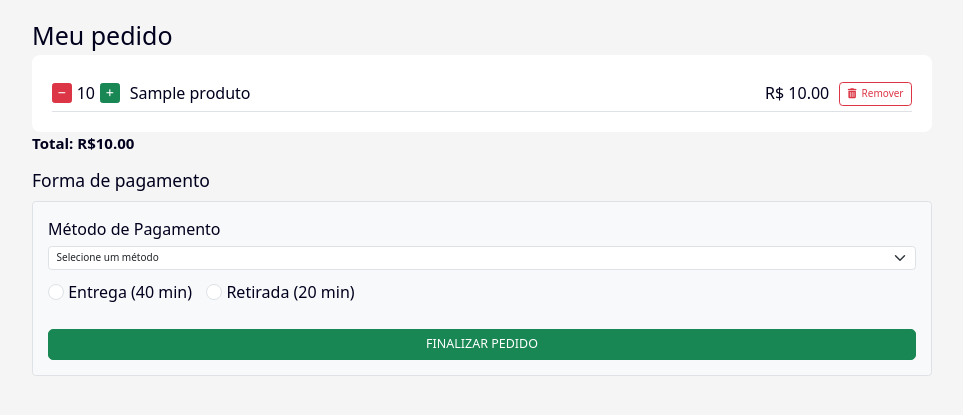
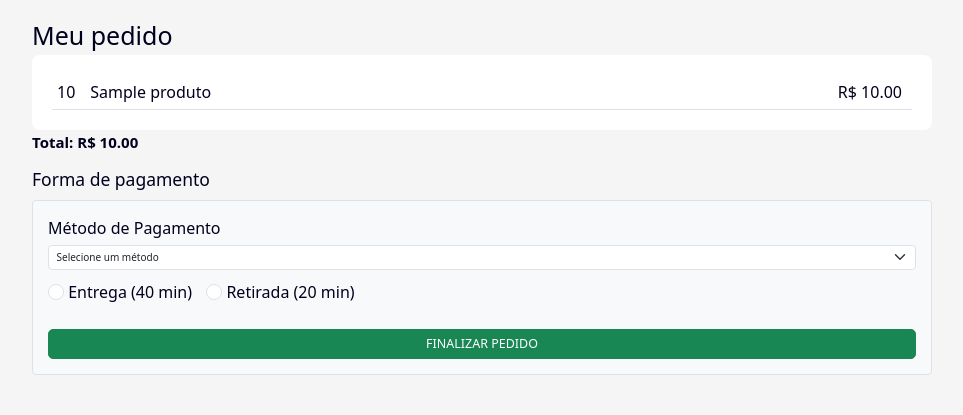
Before and after one commit to rodrigues-renato/pizzaria, a Django app: page /pedido/finalizar_pedido/ in a window 1280 px wide. Shown: the part 44-459 px from the top of the page, without its empty margins (158-1121 px from the left). Run offline with Django 5.2, Linux system fonts and the light colour scheme; a user stored in the database is signed in; tables that the repository leaves empty hold one stand-in row (values such as "Sample post"); some libraries are stand-ins or nearby versions.

Commit message:
Resolvidos os bugs na finalização do pedido

```diff
--- a/menu/templates/menu/carrinho.html
+++ b/menu/templates/menu/carrinho.html
@@ -11,7 +11,7 @@
             </a>
         </div>
     {% else %}
-        <div id="finalizar_pedido" class="d-flex justify-content-between align-items-center mt-4 p-3 border rounded bg-light">
+        <div id="finalizar-pedido" class="d-flex justify-content-between align-items-center mt-4 p-3 border rounded bg-light">
             <span class="fs-4 fw-bold">O carrinho está vazio!</span>
         </div>
     {% endif %}
--- a/pedidos/templates/pedidos/finalizar_pedido.html
+++ b/pedidos/templates/pedidos/finalizar_pedido.html
@@ -3,9 +3,26 @@
     {% block title %}Finalizar pedido{% endblock title %}
 
 {% block content %}
+<div id="finalizar-pedido-total">
     <h2 class="display-6">Meu pedido</h2>
-    {% include "carrinho_detalhado.html" %}
-    <p class="fs-4 fw-bold">Total: R${{ subtotal|floatformat:2 }}</p>
+    {% comment %} {% include "carrinho_detalhado.html" %} {% endcomment %}
+    <div id="item-carrinho-pedido" class="menu">
+        {% for item in item_carrinho %}
+        <div id="menu-item-{{ item.produto.id }}-pedido" class="menu-item d-flex justify-content-between align-items-center py-2 border-bottom">
+            <div class="menu-details d-flex align-items-center flex-grow-1">
+                <div class="quantity-controls d-flex align-items-center me-3">
+                    <span id="quantidade-{{ item.produto.id }}-pedido" class="quantity mx-2">{{ item.quantidade }}</span>
+                </div>
+                <span class="product-name flex-grow-1">{{ item.produto.nome }}</span>
+                <span id="total-{{ item.produto.id }}-pedido" class="product-total me-3">R$ {{ item.get_total|floatformat:2 }}</span>
+            </div>
+        </div>
+
+        {% endfor %}
+
+    </div>
+
+    <span id="valor-total-pedido" class="fs-4 fw-bold">Total: R$ {{ subtotal|floatformat:2|default:"0.00" }}</span>
     <h3 class="mt-4">Forma de pagamento</h3>
 
     <div class="mt-3">
@@ -59,6 +76,7 @@
             </div>
 
             <button type="submit" class="btn btn-success btn-lg w-100 mt-4">FINALIZAR PEDIDO</button>
+        </div>
             <script>
                 document.addEventListener("DOMContentLoaded", function() {
                     const radioEntrega = document.getElementById('entrega');
--- a/templates/carrinho_detalhado.html
+++ b/templates/carrinho_detalhado.html
@@ -1,19 +1,19 @@
 <div id="item-carrinho" class="menu">
     {% csrf_token %}
     {% for item in item_carrinho %}
-        <div id="menu-item-{{ item.produto.id }}" class="menu-item d-flex justify-content-between align-items-center py-2 border-bottom">
+        <div id="menu-item-{{ item.produto.id }}-carrinho" class="menu-item d-flex justify-content-between align-items-center py-2 border-bottom">
             <div class="menu-details d-flex align-items-center flex-grow-1">
                 <div class="quantity-controls d-flex align-items-center me-3">
                     <a href="{% url 'menu:remover_do_carrinho' item.produto.id %}" class="btn btn-danger btn-sm btn-ajax">
                         <i class="fas fa-minus"></i>
                     </a>
-                    <span id="quantidade-{{ item.produto.id }}" class="quantity mx-2">{{ item.quantidade }}</span>
+                    <span id="quantidade-{{ item.produto.id }}-carrinho" class="quantity mx-2">{{ item.quantidade }}</span>
                     <a href="{% url 'menu:adicionar_ao_carrinho' item.produto.id %}" class="btn btn-success btn-sm btn-ajax">
                         <i class="fas fa-plus"></i>
                     </a>
                 </div>
                 <span class="product-name flex-grow-1">{{ item.produto.nome }}</span>
-                <span id="total-{{ item.produto.id }}" class="product-total me-3">R$ {{ item.get_total|floatformat:2 }}</span>
+                <span id="total-{{ item.produto.id }}-carrinho" class="product-total me-3">R$ {{ item.get_total|floatformat:2 }}</span>
             </div>
             <div class="remove-action">
                 <a href="{% url 'menu:excluir_do_carrinho' item.produto.id %}" class="btn btn-outline-danger btn-ajax">
--- a/templates/static/menu/js/carrinho.js
+++ b/templates/static/menu/js/carrinho.js
@@ -1,12 +1,14 @@
+const URL_FINALIZAR_PEDIDO = "/pedido/finalizar_pedido/";
+
 function createMenuItem(productId, data) {
   return `
-    <div id="menu-item-${productId}" class="menu-item d-flex justify-content-between align-items-center py-2 border-bottom">
+    <div id="menu-item-${productId}-carrinho" class="menu-item d-flex justify-content-between align-items-center py-2 border-bottom">
         <div class="menu-details d-flex align-items-center flex-grow-1">
             <div class="quantity-controls d-flex align-items-center me-3">
                 <a href="/menu/remover_do_carrinho/${productId}/" class="btn btn-danger btn-sm btn-ajax">
                     <i class="fas fa-minus"></i>
                 </a>
-                <span id="quantidade-${productId}" class="quantity mx-2">${
+                <span id="quantidade-${productId}-carrinho" class="quantity mx-2">${
     data.quantidade
   }</span>
                 <a href="/menu/adicionar_ao_carrinho/${productId}/" class="btn btn-success btn-sm btn-ajax">
@@ -14,7 +16,7 @@ function createMenuItem(productId, data) {
                 </a>
             </div>
             <span class="product-name flex-grow-1">${data.produto_nome}</span>
-            <span id="total-${productId}" class="product-total me-3">R$ ${parseFloat(
+            <span id="total-${productId}-carrinho" class="product-total me-3">R$ ${parseFloat(
     data.total
   ).toFixed(2)}</span>
         </div>
@@ -30,13 +32,30 @@ function createMenuItem(productId, data) {
 document.addEventListener("DOMContentLoaded", function () {
   function updateCartUI(data) {
     const productId = data.produto_id;
-    const quantityElement = document.querySelector(`#quantidade-${productId}`);
-    const totalElement = document.querySelector(`#total-${productId}`);
-    let menuItem = document.querySelector(`#menu-item-${productId}`);
+    const quantityCartElement = document.querySelector(
+      `#quantidade-${productId}-carrinho`
+    );
+    const quantityOrderElement = document.querySelector(
+      `#quantidade-${productId}-pedido`
+    );
+    const totalCartElement = document.querySelector(
+      `#total-${productId}-carrinho`
+    );
+    const totalOrderElement = document.querySelector(
+      `#total-${productId}-pedido`
+    );
+    let menuCartItem = document.querySelector(
+      `#menu-item-${productId}-carrinho`
+    );
+    const menuOrderItem = document.querySelector(
+      `#menu-item-${productId}-pedido`
+    );
     let totalPrice = document.querySelector(`#valor-total`);
+    let totalOrderPrice = document.querySelector(`#valor-total-pedido`);
     let finalizeOrder = document.querySelector(`#finalizar-pedido`);
     let cartItens = document.querySelector(`#item-carrinho`);
-
+    let cartOrderItens = document.querySelector(`#item-carrinho-pedido`);
+    let finalizeOrderTotal = document.querySelector(`#finalizar-pedido-total`);
     const cartAmount = document.querySelector(`#qtd-item-carrinho`);
     cartAmount.textContent = data.qtd_item_carrinho;
 
@@ -49,7 +68,7 @@ document.addEventListener("DOMContentLoaded", function () {
       cartItens.className = "menu";
       document.querySelector(".offcanvas-body").appendChild(cartItens);
       cartItens.innerHTML = createMenuItem(productId, data);
-      menuItem = document.querySelector(`#menu-item-${productId}`);
+      menuCartItem = document.querySelector(`#menu-item-${productId}-carrinho`);
       // Apaga a div da parte inferior, que neste momento está dizendo que o Carrinho está vazio!
       // e a cria novamente, pronta para exibir o valor total e o link para finalizar o pedido
       finalizeOrder.remove();
@@ -60,7 +79,7 @@ document.addEventListener("DOMContentLoaded", function () {
       document.querySelector(".offcanvas-body").appendChild(finalizeOrder);
     }
 
-    if (data.quantidade == 1 && !menuItem) {
+    if (data.quantidade == 1 && !menuCartItem) {
       // Cria no carrinho a div dos itens que foram adicionados pela primeira vez
       cartItens.innerHTML += createMenuItem(productId, data);
     }
@@ -80,21 +99,39 @@ document.addEventListener("DOMContentLoaded", function () {
       totalPrice = document.querySelector(`#valor-total`);
     }
 
-    if (quantityElement) {
+    if (quantityCartElement) {
       if (data.quantidade > 0) {
-        quantityElement.textContent = data.quantidade;
-        totalElement.textContent = `R$ ${parseFloat(data.total).toFixed(2)}`;
+        quantityCartElement.textContent = data.quantidade;
+        if (quantityOrderElement) {
+          quantityOrderElement.textContent = data.quantidade;
+        }
+        totalCartElement.textContent = `R$ ${parseFloat(data.total).toFixed(
+          2
+        )}`;
+        if (totalOrderElement) {
+          totalOrderElement.textContent = `R$ ${parseFloat(data.total).toFixed(
+            2
+          )}`;
+        }
       } else {
-        menuItem.remove();
+        menuCartItem.remove();
+        if (menuOrderItem) {
+          menuOrderItem.remove();
+        }
       }
     }
 
-    if (!data.total_price) {
+    if (!data.total_price || data.qtd_item_carrinho === 0) {
       cartItens.remove();
       finalizeOrder.innerHTML = `<span class="fs-4 fw-bold">O carrinho está vazio!</span>`;
       finalizeOrder.className =
         "d-flex justify-content-between align-items-center mt-4 p-3 border rounded bg-light";
-      console.log(finalizeOrder.innerHTML);
+      if (window.location.pathname === URL_FINALIZAR_PEDIDO) {
+        finalizeOrderTotal.remove();
+        setTimeout(() => {
+          window.location.href = "/menu/";
+        }, 0); // Redireciona após 0 ms
+      }
     } else {
       totalPrice.textContent = `Total: R$ ${parseFloat(
         data.total_price
@@ -103,6 +140,14 @@ document.addEventListener("DOMContentLoaded", function () {
         maximumFractionDigits: 2,
       })}`;
 
+      if (window.location.pathname === URL_FINALIZAR_PEDIDO) {
+        totalOrderPrice.textContent = `Total: R$ ${parseFloat(
+          data.total_price
+        ).toLocaleString("pt-BR", {
+          minimumFractionDigits: 2,
+          maximumFractionDigits: 2,
+        })}`;
+      }
       finalizeOrder.remove();
       finalizeOrder = document.createElement("div");
       finalizeOrder.id = "finalizar-pedido";
```
